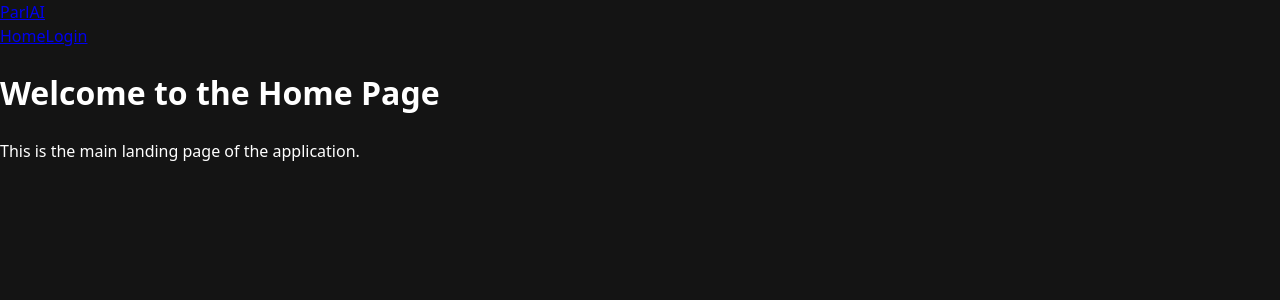
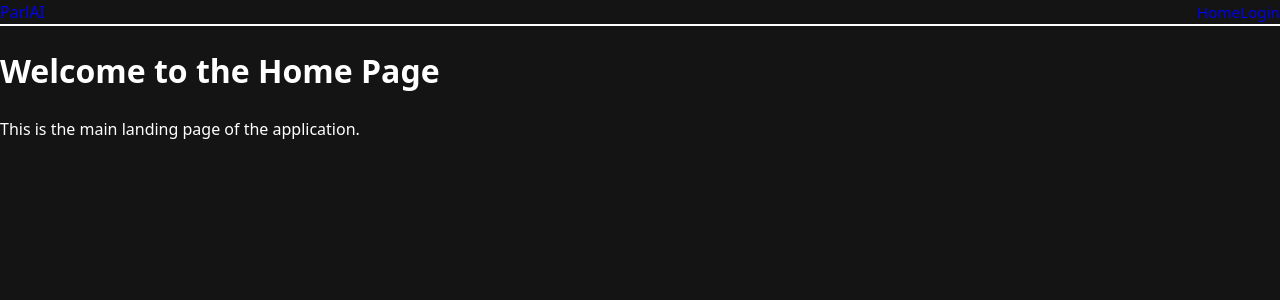
Before and after one commit to AmalSresh/491-ParlAI, a React app in the folder frontend/: page / in a window 1280 px wide. Shown: the top 300 px of the page. Built offline with nearby package versions, Linux system fonts and the light colour scheme; no server answers; the HTML template or start-up script is replaced by a standard one.

Commit message:
added tailwind compatibility

```diff
--- /dev/null
+++ b/frontend/postcss.config.js
@@ -0,0 +1,6 @@
+export default {
+  plugins: {
+    tailwindcss: {},
+    autoprefixer: {},
+  },
+};
--- a/frontend/src/index.css
+++ b/frontend/src/index.css
@@ -1,3 +1,7 @@
+@tailwind base;
+@tailwind components;
+@tailwind utilities;
+
 :root {
   --bg-main: #141414;
   --bg-blue: #010D14;
--- /dev/null
+++ b/frontend/tailwind.config.js
@@ -0,0 +1,11 @@
+/** @type {import('tailwindcss').Config} */
+export default {
+  content: [
+    "./index.html",
+    "./src/**/*.{js,ts,jsx,tsx}",
+  ],
+  theme: {
+    extend: {},
+  },
+  plugins: [],
+};
```
